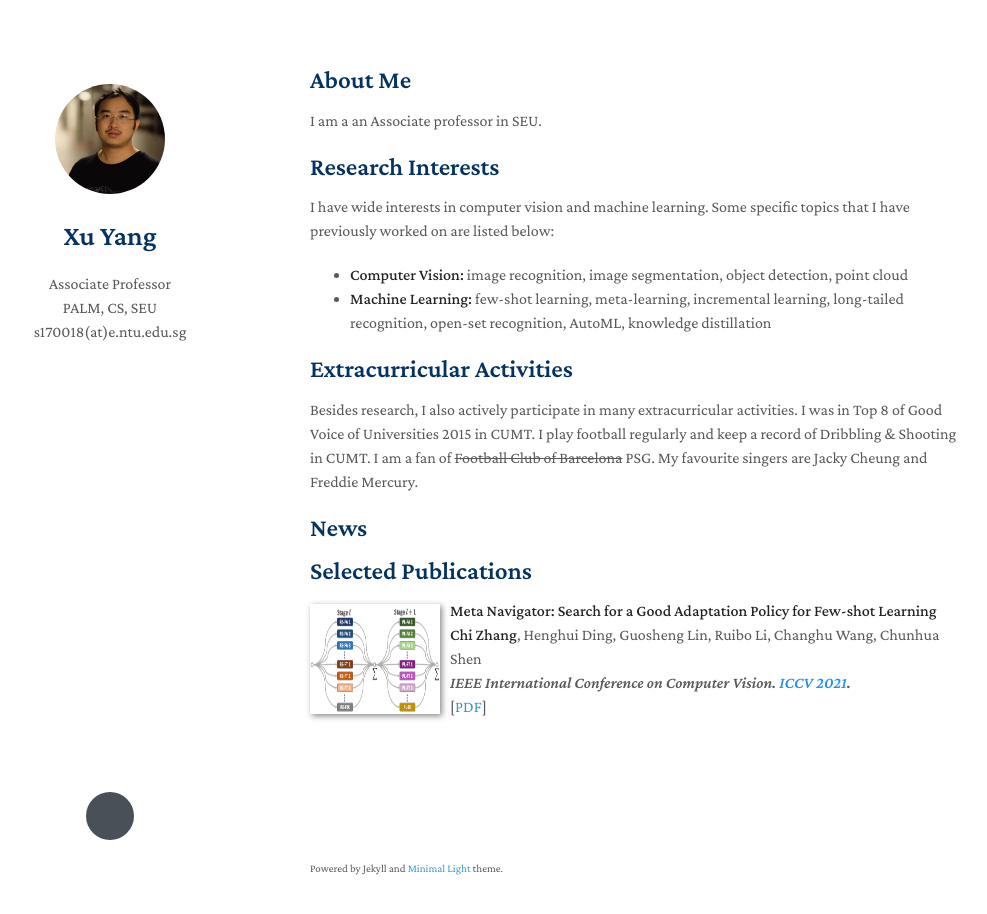
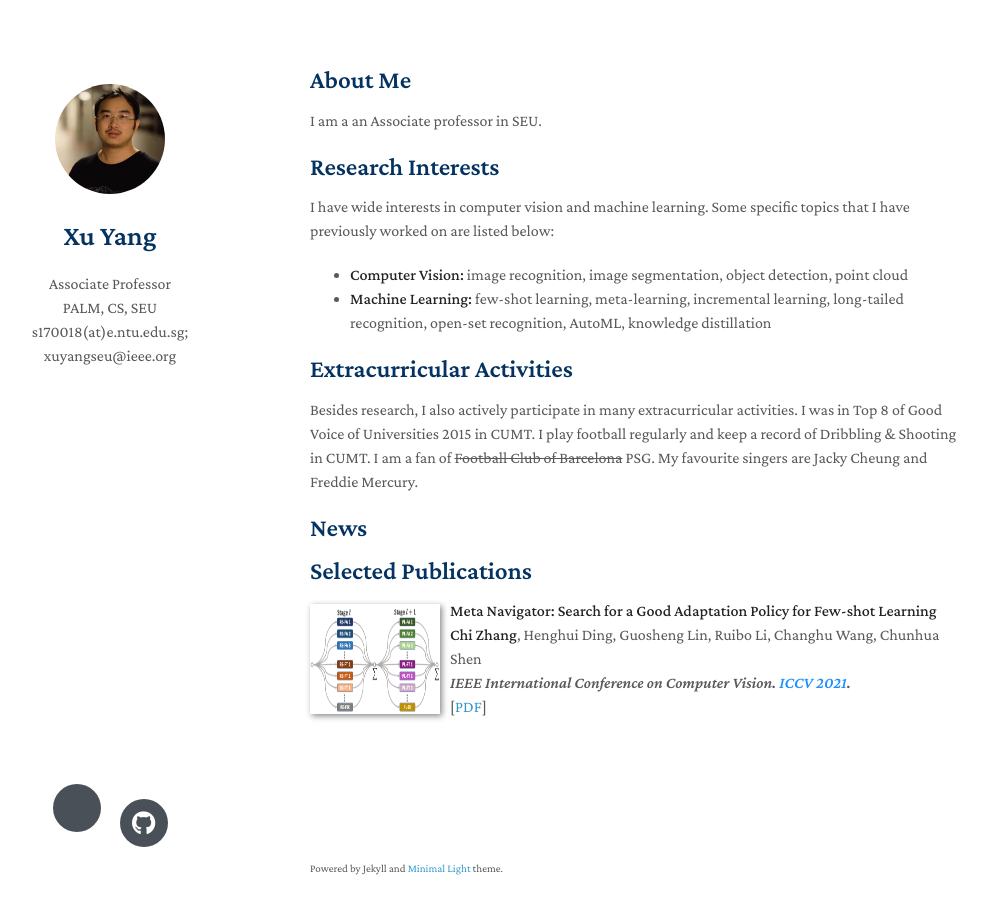
Before and after one commit to yxPALMweb/yxPALMweb.github.io, a Jekyll site: the page built from index.md, in a window 1280 px wide and 949 px high. Shown: the top 914 px of the window, without its empty margins (160-1147 px from the left). Built offline with Jekyll 4.4.1, drawn with Linux system fonts in a browser that asks for light colours; nearby versions of some CDN libraries; a style sheet for code colours, icons or effects is not loaded; our own code applies the rules of GitHub Pages for plain Markdown files.

Commit message:
Update _config.yml

```diff
--- a/_config.yml
+++ b/_config.yml
@@ -1,8 +1,9 @@
 title: Xu Yang
 position: Associate Professor
 affiliation: PALM, CS, SEU
-email: s170018(at)e.ntu.edu.sg
+email: s170018(at)e.ntu.edu.sg; xuyangseu@ieee.org
 keywords: minimal academic
 google_scholar: https://scholar.google.com/citations?user=SqdxMH0AAAAJ&hl=en
+github_link: https://github.com/yangxuntu
 avatar: ./images/yangxu.jpeg
 remote_theme: yaoyao-liu/minimal-light
```
